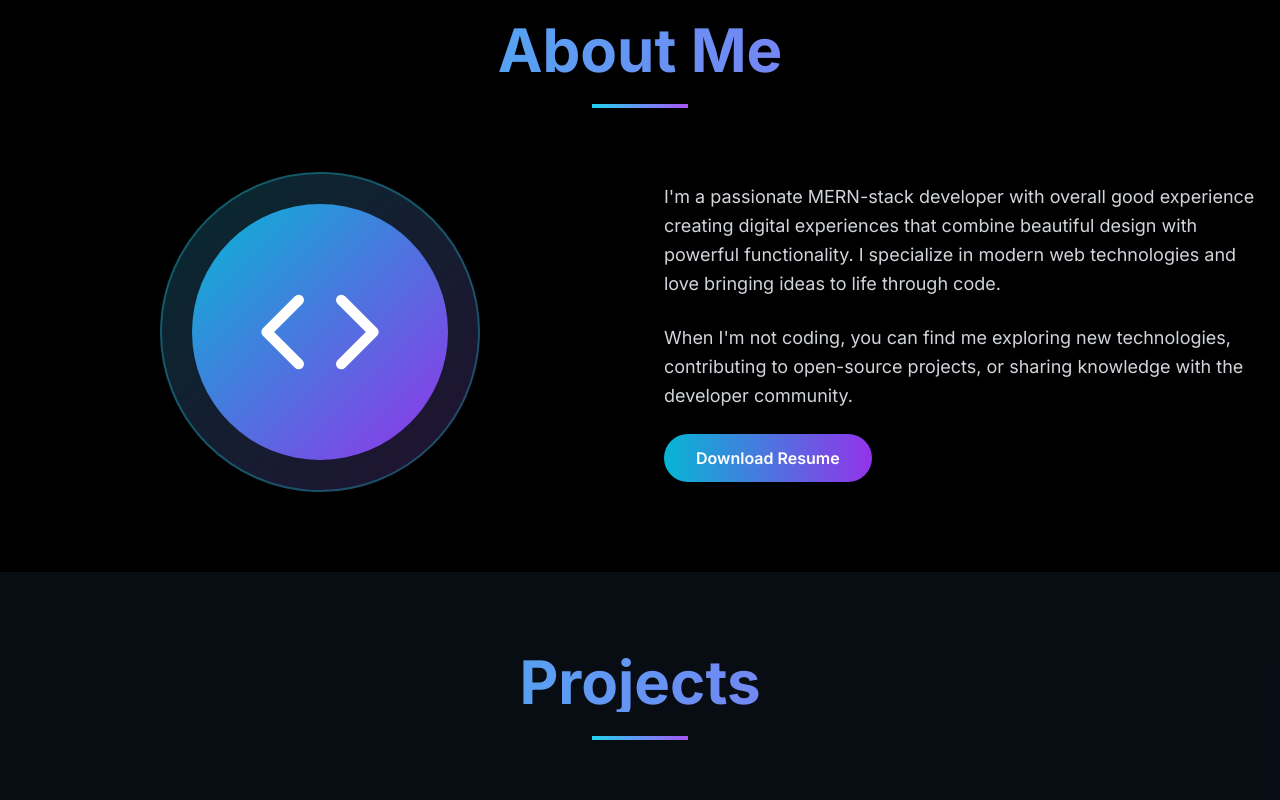
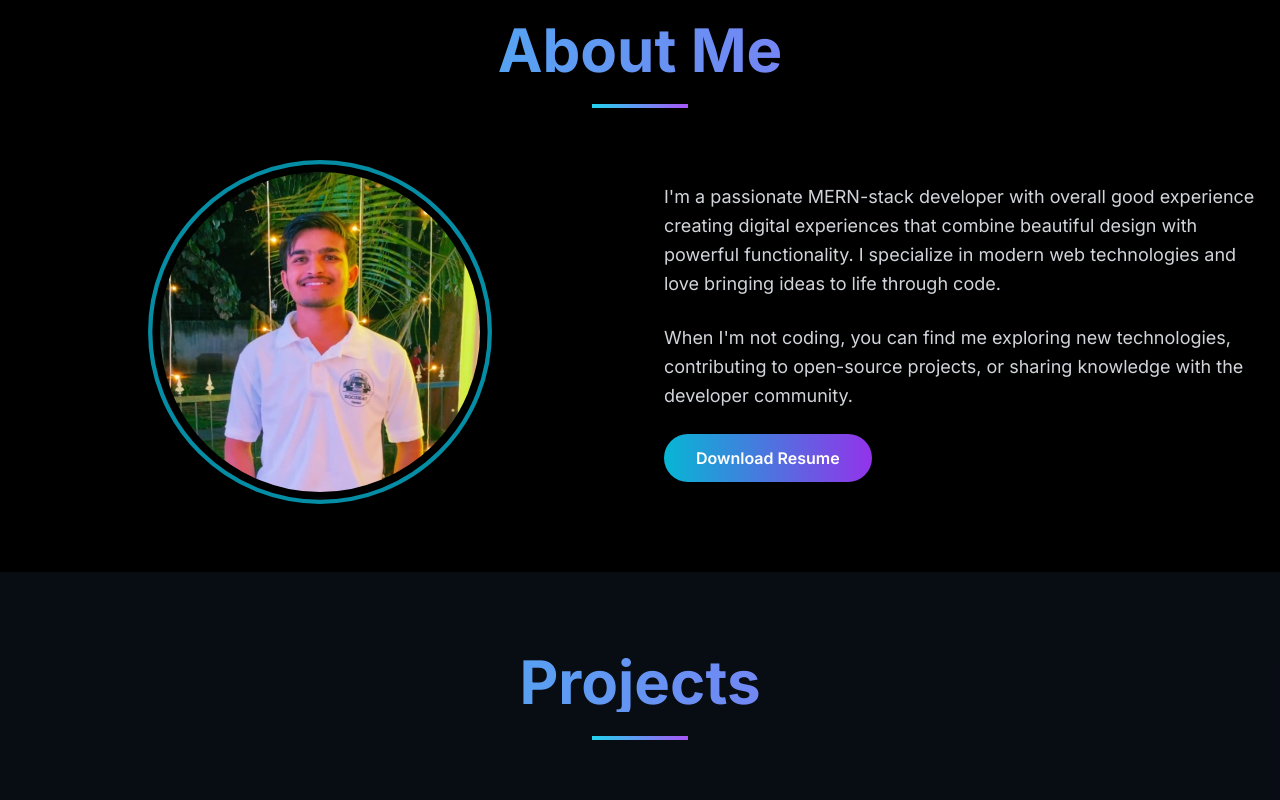
Before and after one commit to sarkalerameshwar/Portfolio-Website, a React (Vite) app in the folder frontend/: page / in a window 1280 px wide. Shown: the part 860-1660 px from the top of the page. Built offline with nearby package versions, Linux system fonts and the light colour scheme; grey boxes are pictures that could not be loaded.

Commit message:
profile photo added

```diff
--- a/frontend/src/components/About.jsx
+++ b/frontend/src/components/About.jsx
@@ -1,7 +1,7 @@
 "use client"
 
 import { motion } from "framer-motion"
-import { Code } from "lucide-react"
+import Photo from "../assets/Photo.jpg"
 import { toast } from "react-toastify"
 
 export default function About() {
@@ -22,27 +22,32 @@ export default function About() {
         </motion.div>
 
         <div className="grid md:grid-cols-2 gap-12 items-center">
+          {/* Animated Photo with Ring */}
           <motion.div
             initial={{ opacity: 0, x: -50 }}
             whileInView={{ opacity: 1, x: 0 }}
             transition={{ duration: 0.8 }}
             viewport={{ once: true }}
-            className="flex justify-center"
+            className="relative flex justify-center"
           >
-            <div className="relative">
-              <div className="w-80 h-80 bg-gradient-to-br from-cyan-400/20 to-purple-500/20 rounded-full flex items-center justify-center">
-                <div className="w-64 h-64 bg-gradient-to-br from-cyan-500 to-purple-600 rounded-full flex items-center justify-center">
-                  <Code className="w-32 h-32 text-white" />
-                </div>
-              </div>
-              <motion.div
-                className="absolute inset-0 border-2 border-cyan-400/30 rounded-full"
-                animate={{ rotate: 360 }}
-                transition={{ duration: 20, repeat: Number.POSITIVE_INFINITY, ease: "linear" }}
-              />
-            </div>
+            {/* Pulsating ring effect */}
+            <motion.div
+              animate={{ scale: [1, 1.1, 1], opacity: [1, 0.7, 1] }}
+              transition={{
+                repeat: Infinity,
+                repeatType: "loop",
+                duration: 2,
+              }}
+              className="absolute w-80 h-80 rounded-full border-4 border-cyan-500 opacity-50"
+            />
+            <img
+              src={Photo}
+              alt="About"
+              className="w-80 h-80 rounded-full object-cover z-10"
+            />
           </motion.div>
 
+          {/* About Text */}
           <motion.div
             initial={{ opacity: 0, x: 50 }}
             whileInView={{ opacity: 1, x: 0 }}
@@ -63,11 +68,12 @@ export default function About() {
               className="px-8 py-3 bg-gradient-to-r from-cyan-500 to-purple-600 rounded-full font-semibold hover:shadow-lg hover:shadow-cyan-500/25 transition-all"
               whileHover={{ scale: 1.05 }}
               whileTap={{ scale: 0.95 }}
-            onClick={() => {
-              toast.info("Currently no resume available for download.", {
-                position: "top-right",})
-            }
-            }>
+              onClick={() => {
+                toast.info("Currently no resume available for download.", {
+                  position: "top-right",
+                })
+              }}
+            >
               Download Resume
             </motion.button>
           </motion.div>
--- a/frontend/src/components/Contact.jsx
+++ b/frontend/src/components/Contact.jsx
@@ -1,4 +1,6 @@
 "use client";
+
+import Photo from "../assets/Photo.jpg";
 
 import { motion } from "framer-motion";
 import { useState } from "react";
@@ -82,6 +84,11 @@ export default function Contact() {
           viewport={{ once: true }}
           className="text-center mb-16"
         >
+          <img
+            src={Photo}
+            alt="Contact"
+            className="mx-auto mb-8 rounded-lg max-w-full h-auto"
+          />
           <h2 className="text-4xl md:text-6xl font-bold mb-6 bg-gradient-to-r from-cyan-400 to-purple-500 bg-clip-text text-transparent">
             Get In Touch
           </h2>
```
Also changed, not shown: frontend/src/assets/Photo.jpg (added).
